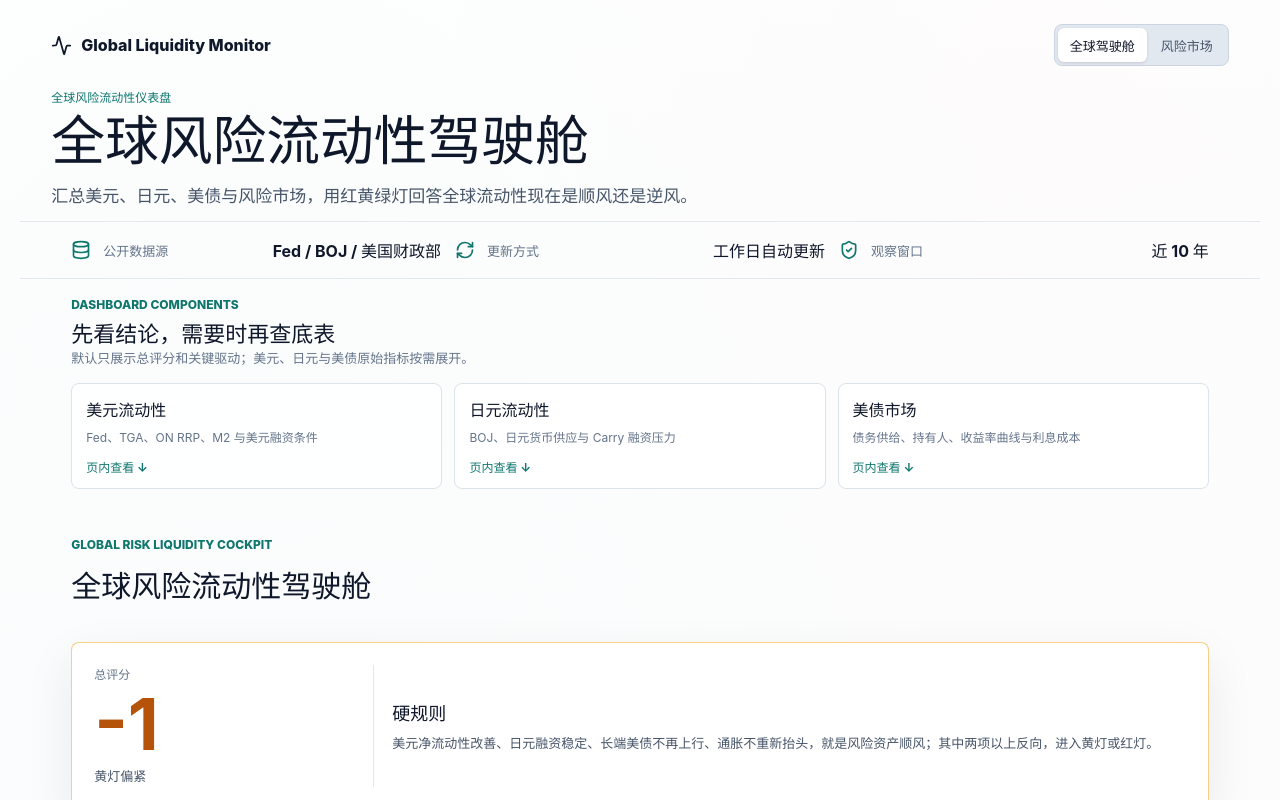
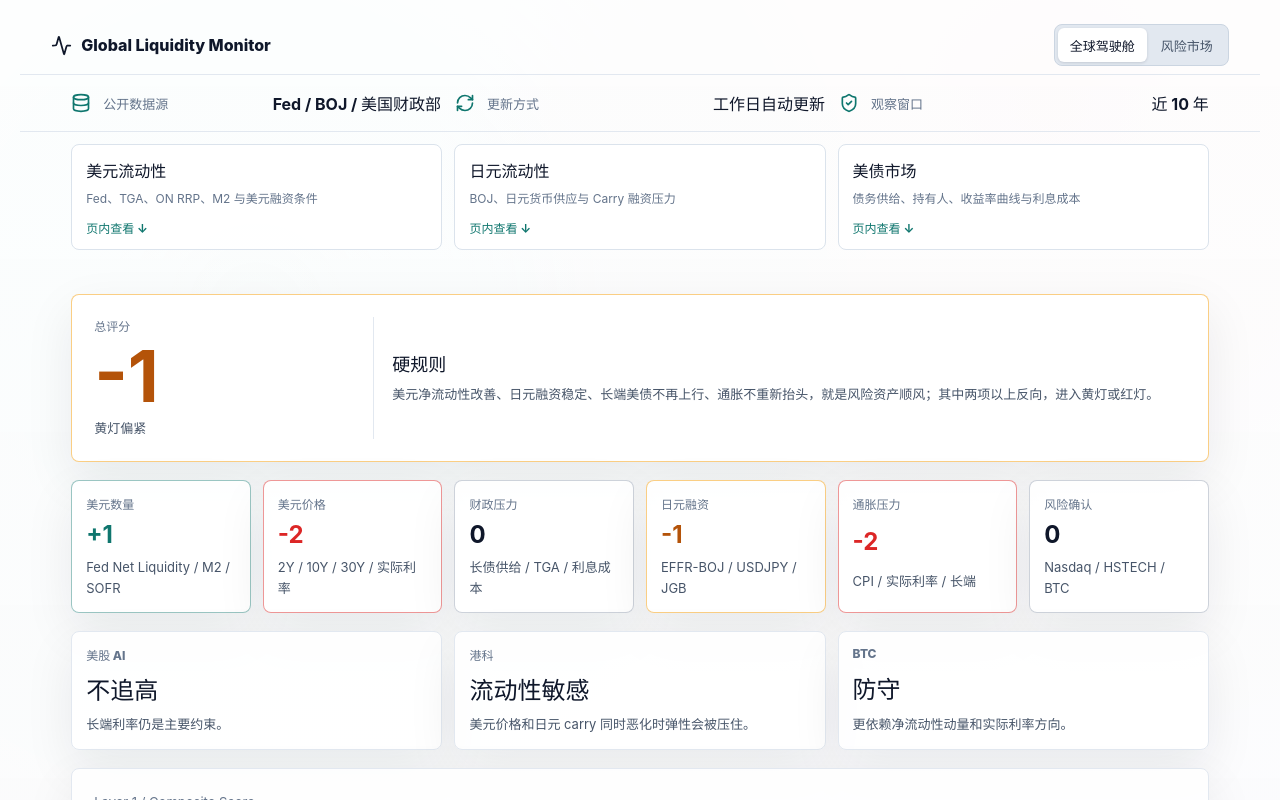
Before and after one commit to 0xfakeSpike/global_liquidity, a React (Vite) app: page /#combined in a window 1280 px wide. Shown: the top 800 px of the page. Built offline with nearby package versions, Linux system fonts and the light colour scheme.

Commit message:
Remove nonessential dashboard guidance

```diff
--- a/src/App.tsx
+++ b/src/App.tsx
@@ -191,17 +191,19 @@ function App() {
           </div>
         </nav>
 
+        {market !== "combined" ? (
           <section className="hero-grid">
             <div className="hero-copy">
               <p className="eyebrow">{marketConfig.eyebrow}</p>
               <h1>{marketConfig.title}</h1>
               <p className="hero-text">{marketConfig.description}</p>
-            <div className={`hero-actions ${market === "combined" ? "secondary-actions" : ""}`}>
-              <a href="#terminal">查看当前结论</a>
+              <div className="hero-actions">
+                <a href="#terminal">查看图表</a>
                 <a href="#data-methodology">数据与口径</a>
               </div>
             </div>
           </section>
+        ) : null}
       </header>
 
       <section className="metric-strip" id="data-methodology">
@@ -344,13 +346,6 @@ function Metric({ icon, label, value }: { icon: React.ReactNode; label: string;
 function GlobalCompositionNav() {
   return (
     <section className="market-composition" aria-label="全球流动性页面目录">
-      <div className="composition-heading">
-        <span>Dashboard Components</span>
-        <div>
-          <h2>先看结论，需要时再查底表</h2>
-          <p>默认只展示总评分和关键驱动；美元、日元与美债原始指标按需展开。</p>
-        </div>
-      </div>
       <div className="composition-grid">
         <a href="#usd-details">
           <span>美元流动性</span>
@@ -690,11 +685,7 @@ function TreasuryMarketTerminal({
   return (
     <section className="terminal" id="terminal">
       <div className="section-heading">
-        <p>Treasury Market Terminal</p>
         <h2>美债市场核心指标</h2>
-      </div>
-      <div className="overlay-note">
-        美债页分成三条主线：财政供给压力、投资者吸收结构、收益率曲线定价。规模类指标看供给，持有人结构看需求，长短端利率看资产定价锚。
       </div>
       <div className="treasury-core-grid">
         {holderShares.length > 0 ? (
@@ -1210,10 +1201,6 @@ function GlobalLiquidityDashboard({
 
   return (
     <section className="terminal global-dashboard" id="terminal">
-      <div className="section-heading">
-        <p>Global Risk Liquidity Cockpit</p>
-        <h2>全球风险流动性驾驶舱</h2>
-      </div>
       <div className={`dashboard-hero tone-${globalTone}`}>
         <div>
           <span>总评分</span>
--- a/src/styles.css
+++ b/src/styles.css
@@ -50,11 +50,11 @@ main {
 }
 
 .hero-compact {
-  padding-bottom: 10px;
+  padding-bottom: 0;
 }
 
 .hero-compact nav {
-  margin-bottom: 22px;
+  margin-bottom: 8px;
 }
 
 .hero-compact h1 {
@@ -245,7 +245,7 @@ footer {
 .market-composition {
   margin: 0 auto;
   max-width: 1240px;
-  padding: 18px clamp(18px, 4vw, 56px) 22px;
+  padding: 12px clamp(18px, 4vw, 56px) 18px;
 }
 
 .composition-heading {
```
Lines whose indentation alone changed are shown as unchanged.
